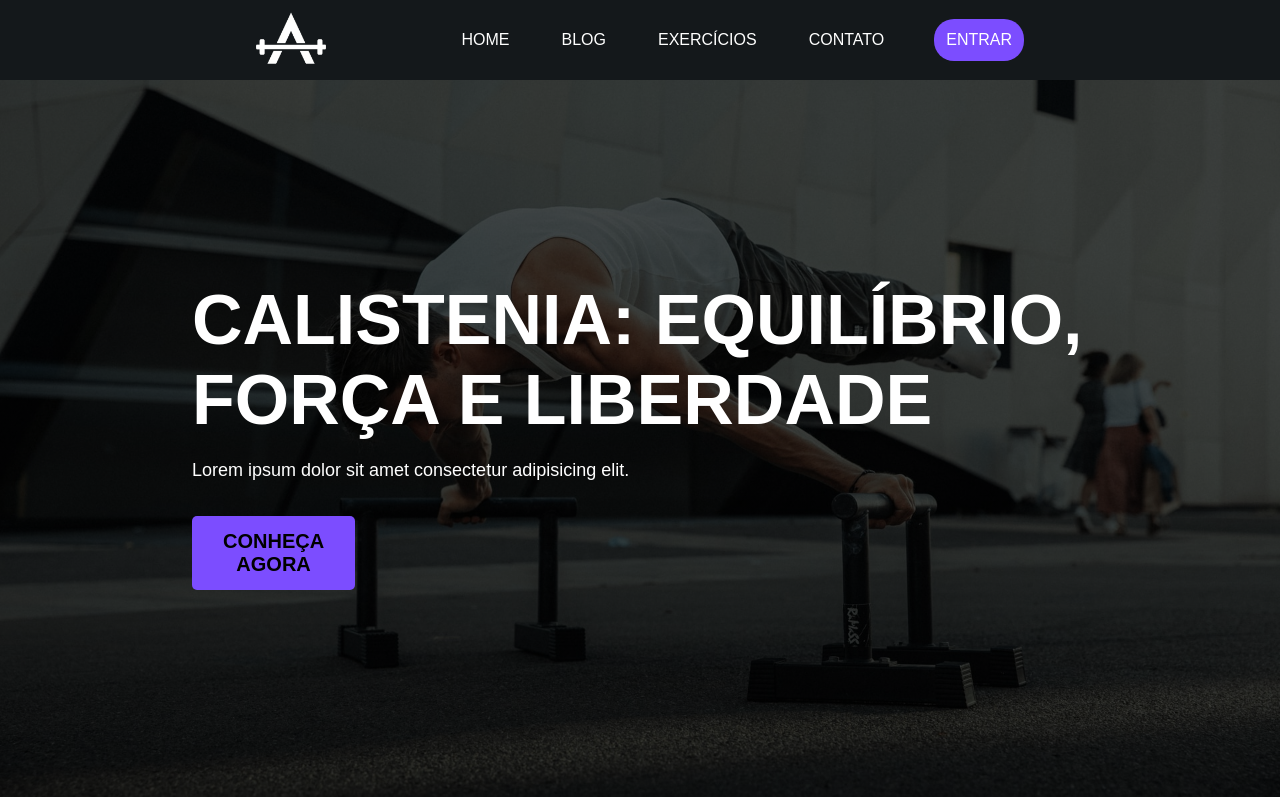
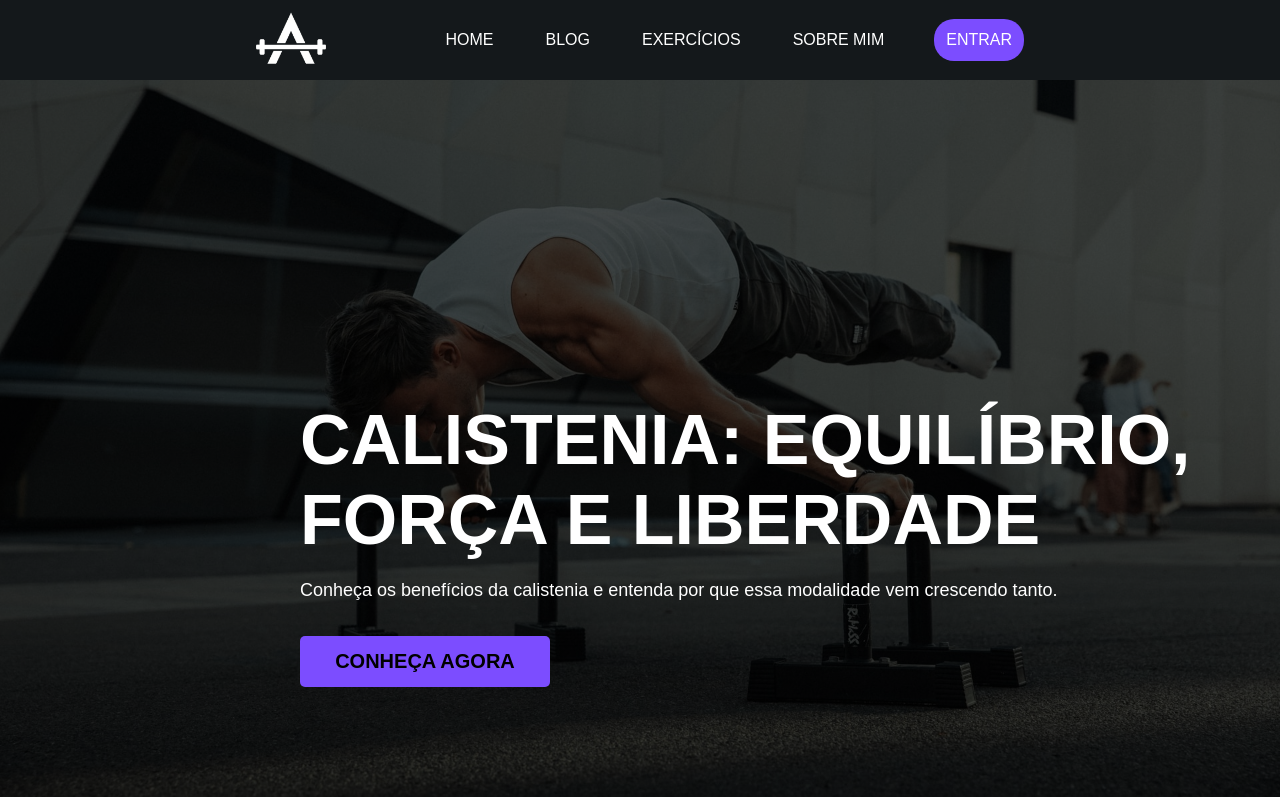
Before and after one commit to enznak/projeto-individual-cali, a plain HTML site: page index.html in a window 1280 px wide. Shown: the top 797 px of the page. Drawn offline with Linux system fonts and the light colour scheme.

Commit message:
atualizacao na estrutura

```diff
--- a/css/index_style.css
+++ b/css/index_style.css
@@ -1,8 +1,8 @@
 .text {
     display: flex;
     position: absolute;
-    left: 15%;
-    top: 35%;
+    left: 300px;
+    top: 400px;
     flex-direction: column;
     gap: 20px;
 }
@@ -20,7 +20,7 @@
 }
 
 .text button {
-    width: 15%;
+    width: 250px;
     padding: 14px;
     font-size: 20px;
     font-weight: bold;
@@ -49,6 +49,8 @@
     background: linear-gradient(rgba(0, 0, 0, 0.7), rgba(0, 0, 0, 0.7)),
         url(/img/111.JPG);
     background-size: cover;
+    background-position: center;
+    background-repeat: no-repeat;
 }
 
 .main2 {
--- a/index.html
+++ b/index.html
@@ -17,7 +17,7 @@
             <a href="index.html">HOME</a>
             <a href="pages/blog.html">BLOG</a>
             <a href="pages/exercicio.html">EXERCÍCIOS</a>
-            <a href="pages/contato.html">CONTATO</a>
+            <a href="pages/sobre.html">SOBRE MIM</a>
             <a href="pages/login.html" class="login">ENTRAR</a>
         </div>
     </div>
@@ -25,7 +25,7 @@
     <div class="main">
         <div class="text">
             <h1><span>CALISTENIA</span>: EQUILÍBRIO, FORÇA E LIBERDADE</h1>
-            <h2>Lorem ipsum dolor sit amet consectetur adipisicing elit.</h2>
+            <h2>Conheça os benefícios da calistenia e entenda por que essa modalidade vem crescendo tanto.</h2>
             <button><a href="#main2">CONHEÇA AGORA</a></button>
         </div>
     </div>
```
Also changed, not shown: pages/blog.html (+1 -1 lines), pages/cadastro.html (+1 -1 lines), pages/exercicio.html (+1 -1 lines), pages/login.html (+1 -1 lines), pages/sobre.html (renamed from pages/contato.html, +1 -1 lines).
